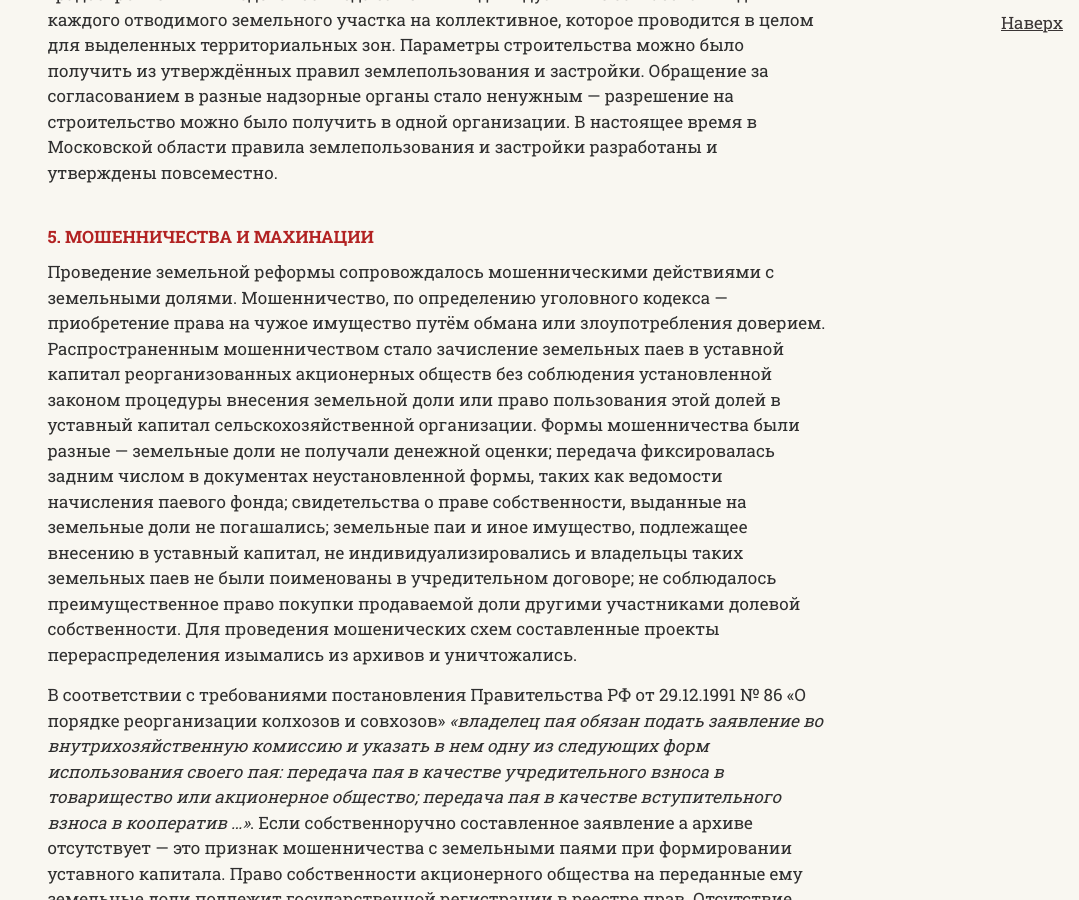
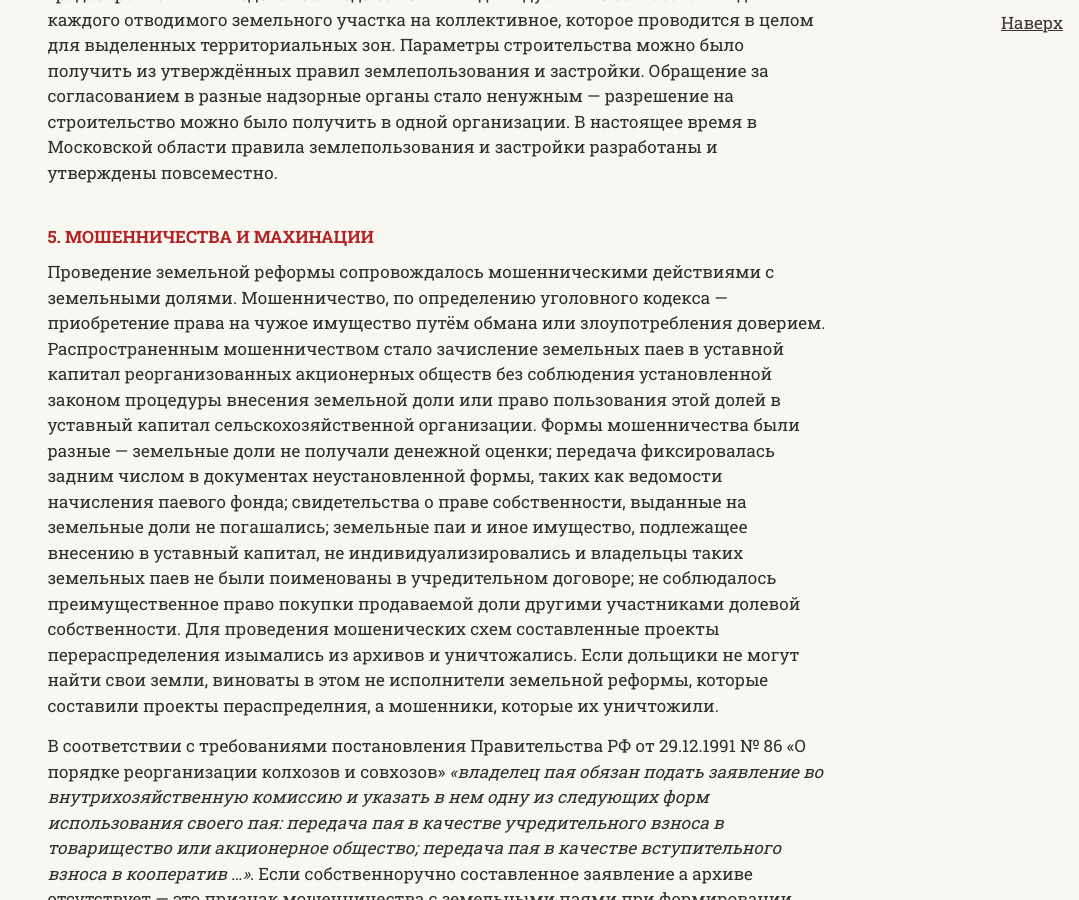
Before and after one commit to SergSi/land-use-art, a Jekyll site: the page built from _articles/2024-01-02-reforma.md, in a window 1280 px wide and 900 px high, scrolled down 7515 px. Shown: the whole window, without its empty margins (201-1280 px from the left). Built offline with Jekyll 4.4.1, drawn with Linux system fonts in a browser that asks for light colours; some web fonts are replaced.

Commit message:
Update 2024-01-02-reforma.md

```diff
--- a/_articles/2024-01-02-reforma.md
+++ b/_articles/2024-01-02-reforma.md
@@ -82,7 +82,7 @@ file-1="2023-12-22/Перераспределение.jpg" caption-1="Проек
 
 # 5. Мошенничества и махинации
 
-Проведение земельной реформы сопровождалось мошенническими действиями с земельными долями. Мошенничество, по определению уголовного кодекса — приобретение права на чужое имущество путём обмана или злоупотребления доверием. Распространенным мошенничеством стало зачисление земельных паев в уставной капитал реорганизованных акционерных обществ без соблюдения установленной законом процедуры внесения земельной доли или право пользования этой долей в уставный капитал сельскохозяйственной организации. Формы мошенничества были разные — земельные доли не получали денежной оценки; передача фиксировалась задним числом в документах неустановленной формы, таких как ведомости начисления паевого фонда; свидетельства о праве собственности, выданные на земельные доли не погашались; земельные паи и иное имущество, подлежащее внесению в уставный капитал, не индивидуализировались и владельцы таких земельных паев не были поименованы в учредительном договоре; не соблюдалось преимущественное право покупки продаваемой доли другими участниками долевой собственности. Для проведения мошенических схем составленные проекты перераспределения изымались из архивов и уничтожались.
+Проведение земельной реформы сопровождалось мошенническими действиями с земельными долями. Мошенничество, по определению уголовного кодекса — приобретение права на чужое имущество путём обмана или злоупотребления доверием. Распространенным мошенничеством стало зачисление земельных паев в уставной капитал реорганизованных акционерных обществ без соблюдения установленной законом процедуры внесения земельной доли или право пользования этой долей в уставный капитал сельскохозяйственной организации. Формы мошенничества были разные — земельные доли не получали денежной оценки; передача фиксировалась задним числом в документах неустановленной формы, таких как ведомости начисления паевого фонда; свидетельства о праве собственности, выданные на земельные доли не погашались; земельные паи и иное имущество, подлежащее внесению в уставный капитал, не индивидуализировались и владельцы таких земельных паев не были поименованы в учредительном договоре; не соблюдалось преимущественное право покупки продаваемой доли другими участниками долевой собственности. Для проведения мошенических схем составленные проекты перераспределения изымались из архивов и уничтожались. Если дольщики не могут найти свои земли, виноваты в этом не исполнители земельной реформы, которые составили проекты пераспределния, а мошенники, которые их уничтожили.
 
 В соответствии с требованиями постановления Правительства РФ от 29.12.1991 № 86  «О порядке реорганизации колхозов и совхозов»  *«владелец пая обязан подать заявление во внутрихозяйственную комиссию и указать в нем одну из следующих форм использования своего пая: передача пая в качестве учредительного взноса в товарищество или акционерное общество; передача пая в качестве вступительного взноса в кооператив …»*. Если собственноручно составленное заявление а архиве отсутствует — это признак мошенничества с земельными паями при формировании уставного капитала. Право собственности акционерного общества на переданные ему земельные доли подлежит государственной регистрации в реестре прав. Отсутствие регистрации права на внесенные в уставной капитал земельные доли за акционерным обществом служит еще одним признаком махинации.
 
```
